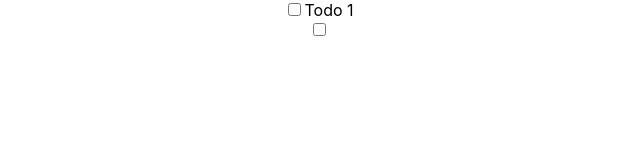
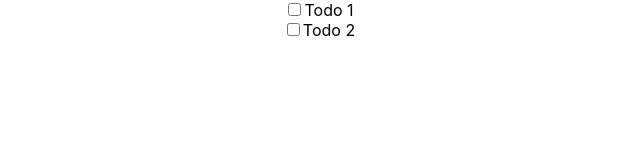
Before and after one commit to jun02160/opensource-assignment, a React (Create React App) app in the folder todo-react-app/: page / in a window 1280 px wide. Shown: the top 160 px of the page, without its empty margins (321-961 px from the left). Built offline with nearby package versions, Linux system fonts and the light colour scheme.

Commit message:
8장 React에서 리스트 랜더링하기 - App.js 오타 수정

```diff
--- a/todo-react-app/src/App.js
+++ b/todo-react-app/src/App.js
@@ -8,7 +8,7 @@ class App extends React.Component {
     this.state = {
       items : [
         {id: 0, title: "Todo 1 ", done: false},  // item에 item.id, item.title, item.done 매개변수 이름과 값을 할당
-        {id: 1, titile: "Todo 2", done: false},
+        {id: 1, title: "Todo 2", done: false},
       ],
     };
   }
```
